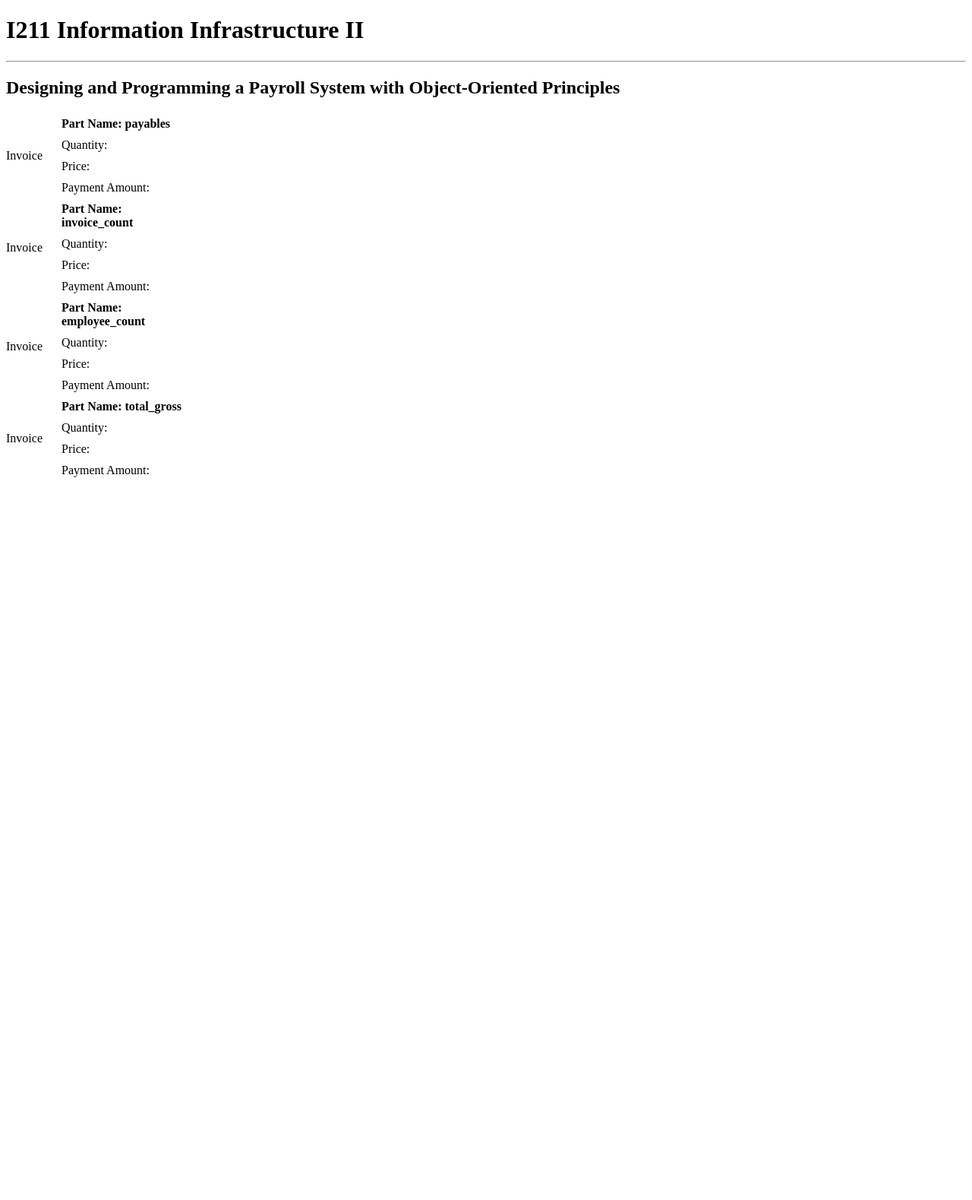
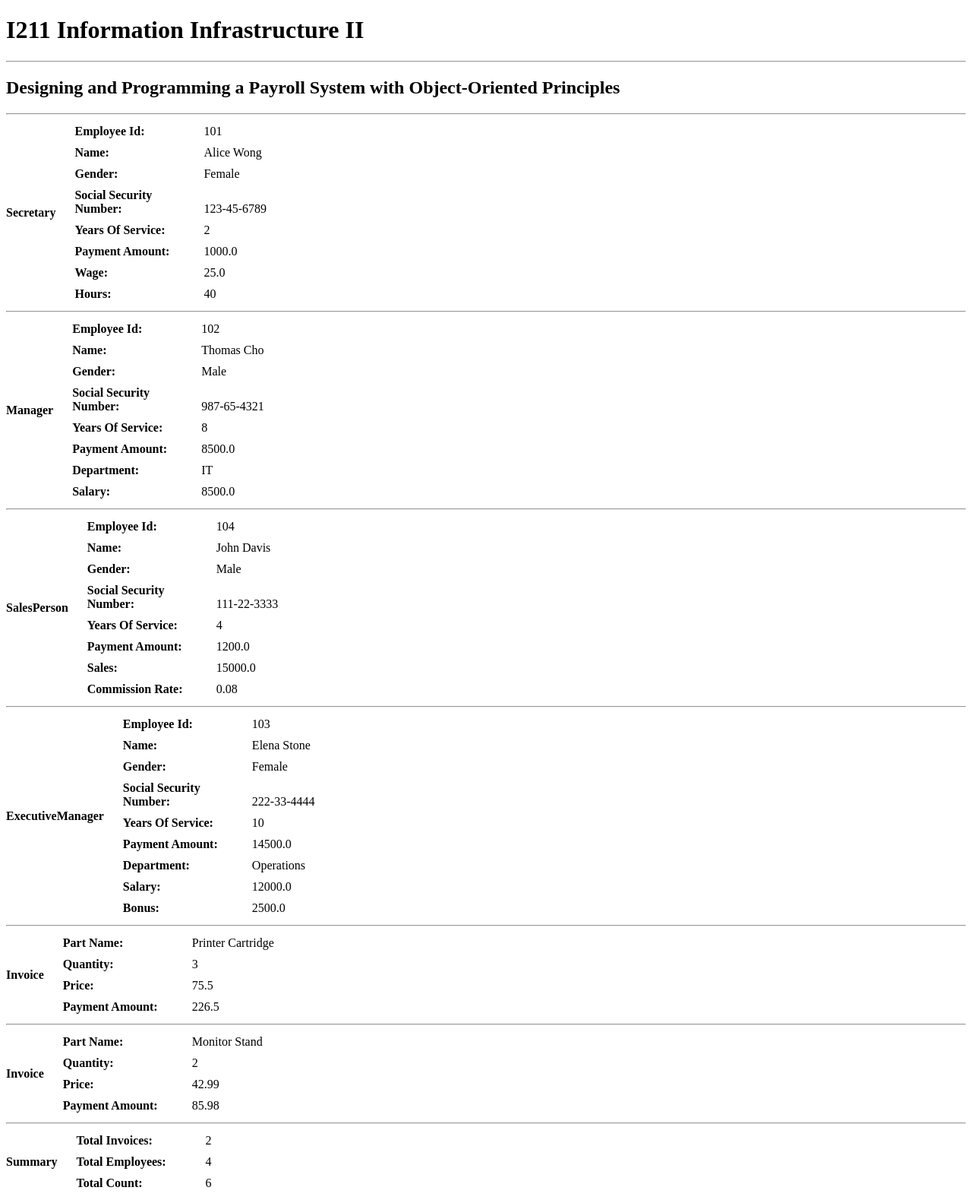
Before and after one commit to hnichin/Lab05, a Flask app: page /payroll in a window 1280 px wide. Shown: the whole page at 76% size. Before the commit the page ends 628 px from the top, so only its background shows below. Run offline with Flask 3, Linux system fonts and the light colour scheme.

Commit message:
New HTML render. Render payroll page with type labels and summary counts.

```diff
--- a/payroll/invoice.py
+++ b/payroll/invoice.py
@@ -20,6 +20,7 @@ class Invoice(Payable):
 
     def to_dict(self) -> dict:
         return {
+            'type': self.__class__.__name__,
             'part_name': self.part_name,
             'price': self.price,
             'quantity': self.quantity,
--- a/payroll/models.py
+++ b/payroll/models.py
@@ -34,6 +34,7 @@ class Employee(Payable):
         pass
     def to_dict(self) -> dict:
         return self.person.to_dict() | {
+            'type': type(self).__name__,
             'emp_id': self.emp_id,
             'years_of_service': self.years_of_service,
             'payment': self.calculate_payment()
--- a/templates/payroll.html
+++ b/templates/payroll.html
@@ -10,19 +10,56 @@
 <h1> I211 Information Infrastructure II </h1>
 <hr>
 <h2> Designing and Programming a Payroll System with Object-Oriented Principles</h2>
-{% for payable in data %}
+{% for payable in data.payables %}
+<hr>
 <div class="container">
   <div class="left-text">
-    Invoice
+    <b>{{ payable.type }}</b>
   </div>
   <div class="right-stacked">
-    <span>Part Name: {{ payable  }}</span>
-    <span>Quantity: </span>
-    <span>Price: </span>
-    <span>Payment Amount: </span>
+    {% if payable.type == "Invoice" %}
+      <div><span>Part Name:</span><span>{{ payable.part_name }}</span></div>
+      <div><span>Quantity:</span><span>{{ payable.quantity }}</span></div>
+      <div><span>Price:</span><span>{{ payable.price }}</span></div>
+      <div><span>Payment Amount:</span><span>{{ payable.payment_amount }}</span></div>
+    {% else %}
+      <div><span>Employee Id:</span><span>{{ payable.emp_id }}</span></div>
+      <div><span>Name:</span><span>{{ payable.first_name }} {{ payable.last_name }}</span></div>
+      <div><span>Gender:</span><span>{{ payable.gender }}</span></div>
+      <div><span>Social Security Number:</span><span>{{ payable.ssn }}</span></div>
+      <div><span>Years Of Service:</span><span>{{ payable.years_of_service }}</span></div>
+      <div><span>Payment Amount:</span><span>{{ payable.payment }}</span></div>
+    {% endif %}
+
+    {% if payable.type == "Secretary" %}
+      <div><span>Wage:</span><span>{{ payable.wages }}</span></div>
+      <div><span>Hours:</span><span>{{ payable.hours }}</span></div>
+    {% elif payable.type == "Manager" %}
+      <div><span>Department:</span><span>{{ payable.department }}</span></div>
+      <div><span>Salary:</span><span>{{ payable.salary }}</span></div>
+    {% elif payable.type == "ExecutiveManager" %}
+      <div><span>Department:</span><span>{{ payable.department }}</span></div>
+      <div><span>Salary:</span><span>{{ payable.salary }}</span></div>
+      <div><span>Bonus:</span><span>{{ payable.bonus }}</span></div>
+    {% elif payable.type == "SalesPerson" %}
+      <div><span>Sales:</span><span>{{ payable.sales }}</span></div>
+      <div><span>Commission Rate:</span><span>{{ payable.commission_rate }}</span></div>
+    {% endif %}
   </div>
 </div>
 {% endfor %}
+
+<hr>
+<div class="container">
+  <div class="left-text">
+    <b>Summary</b>
+  </div>
+  <div class="right-stacked">
+    <div><span>Total Invoices:</span><span>{{ data.invoice_count }}</span></div>
+    <div><span>Total Employees:</span><span>{{ data.employee_count }}</span></div>
+    <div><span>Total Count:</span><span>{{ data.invoice_count + data.employee_count }}</span></div>
+  </div>
+</div>
 </body>
 
 </html>
```
